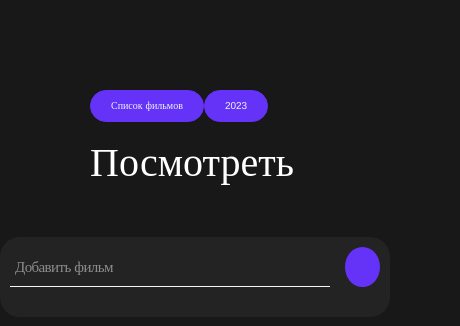
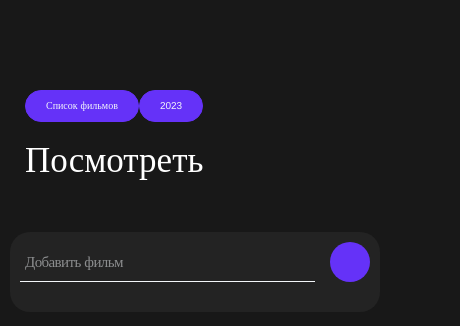
Before and after one commit to polina-novoselova/movies-list, a plain HTML site: page index.html in a window 390 px wide. Shown: the whole page, 460 px wide, since content can reach past the window. Drawn offline with nearby package versions, Linux system fonts and the light colour scheme.

Commit message:
add css media

```diff
--- a/index.css
+++ b/index.css
@@ -38,6 +38,11 @@ body {
 }
 
 @media (max-width: 768px) {
+  .plate-box {
+    margin: 80px 0 0 15px;
+    display: flex;
+  }
+
   .plate_item  {
     font-size: 10px;
   }
@@ -56,8 +61,14 @@ body {
 
 @media (max-width: 768px) {
   .app-title {
-    font-size: 40px;
+    margin: 20px 0 0 15px;
+    font-size: 35px;
   }
+}
+
+main {
+  padding: 0 10px;
+  margin: 0 auto;
 }
 
 .input-for-moviename {
@@ -191,8 +202,8 @@ body {
   }
 
   .btn-movie-adder {
-    width: 40px;
     height: 40px;
+    max-width: 40px;
   }
 
   .movie-item {
@@ -218,7 +229,6 @@ body {
     height: 13px;
   }
 
-
   .movie-name {
     font-size: 15px;
   }
```
